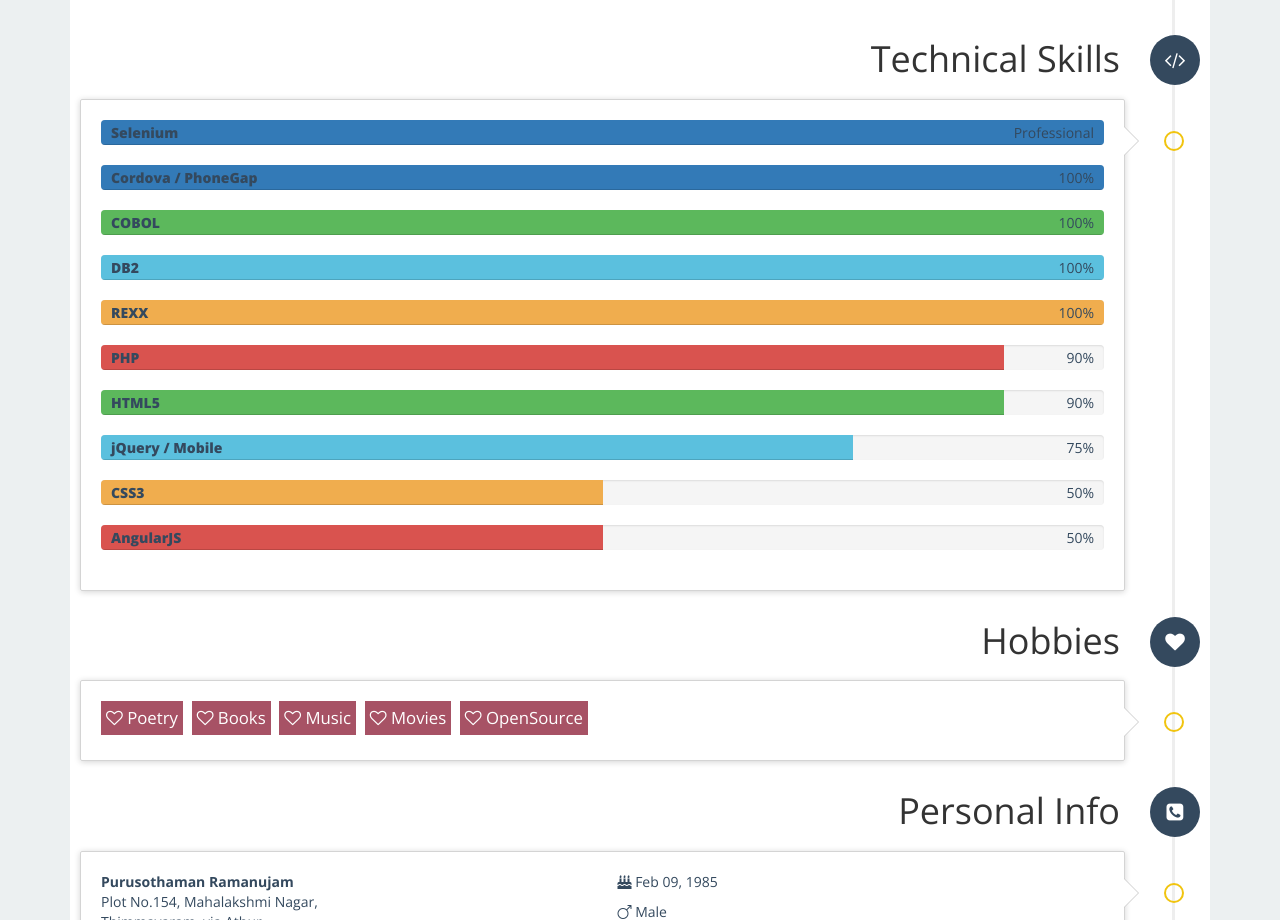
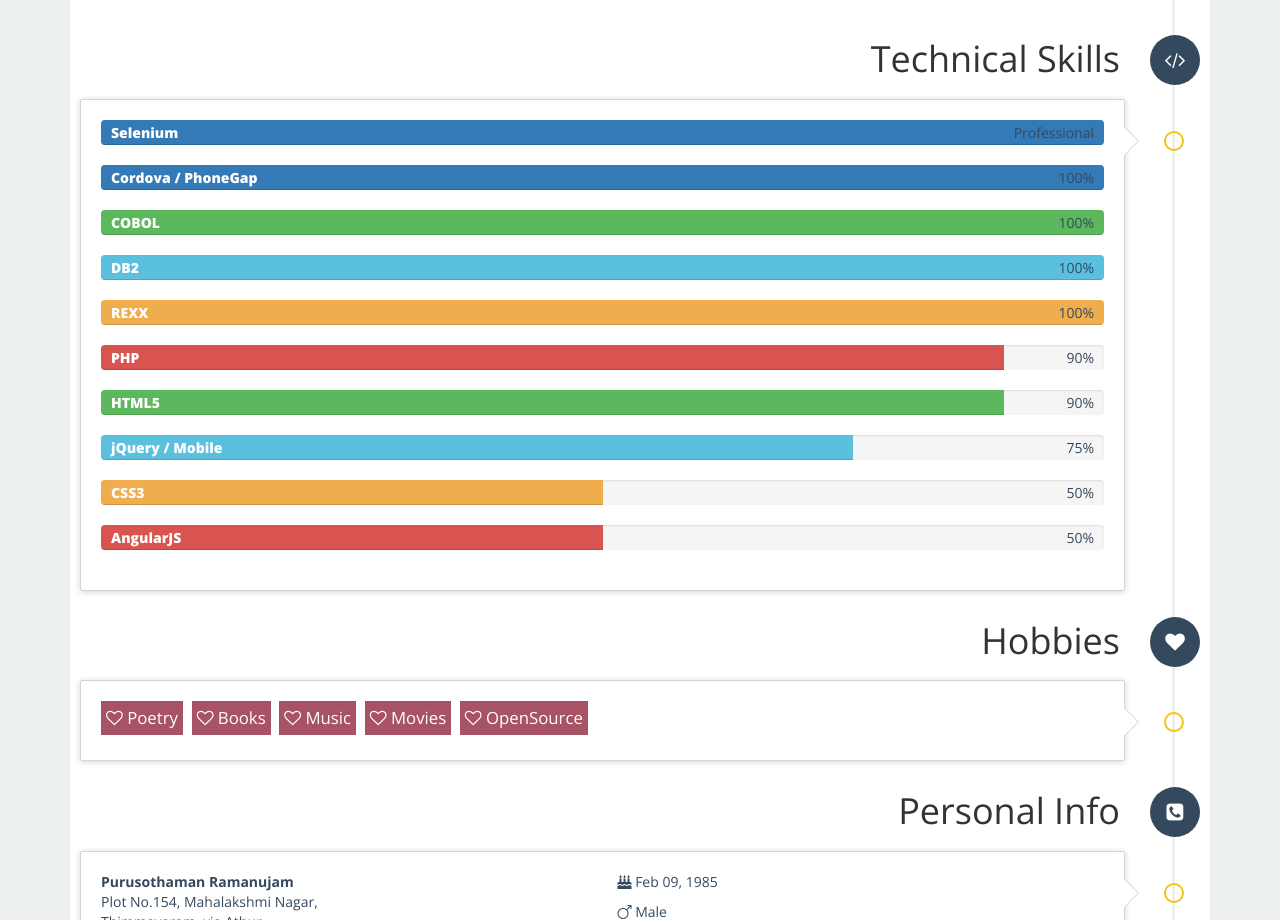
Before and after one commit to Purus/resume, a plain HTML site: page index.html in a window 1280 px wide. Shown: the part 3360-4280 px from the top of the page. Drawn offline with nearby package versions, Linux system fonts and the light colour scheme.

Commit message:
Update index.html

```diff
--- a/index.html
+++ b/index.html
@@ -23,8 +23,8 @@
             left: 0px;
             font-weight: 800;
             padding: 3px 30px 2px 10px;
-            /*color: rgb(255, 255, 255);
-            background-color: rgba(25, 25, 25, 0.2);*/
+            color: white;
+            /*background-color: rgba(25, 25, 25, 0.2);*/
         }
         .progress > .progress-completed {
             position: absolute;
```
